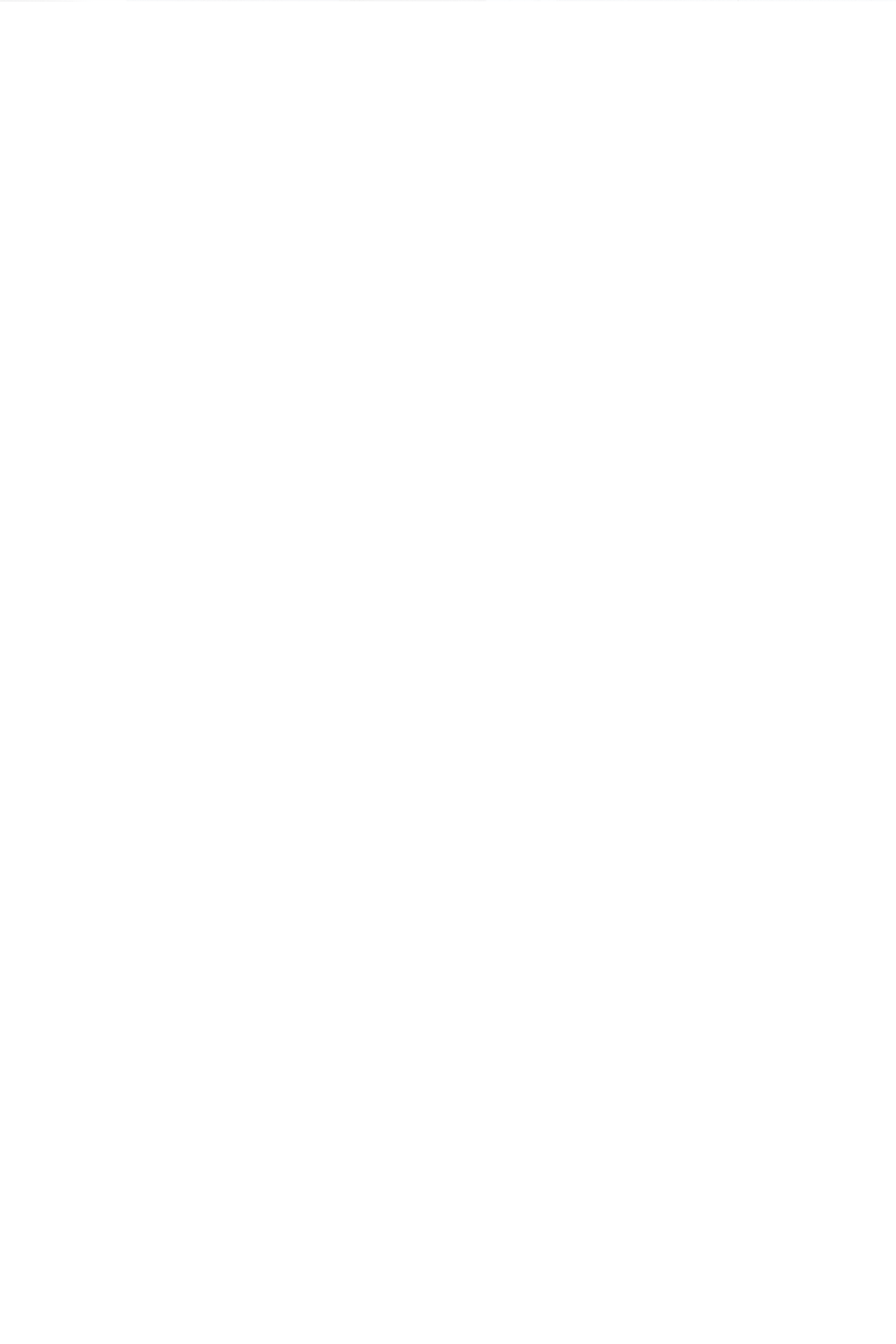
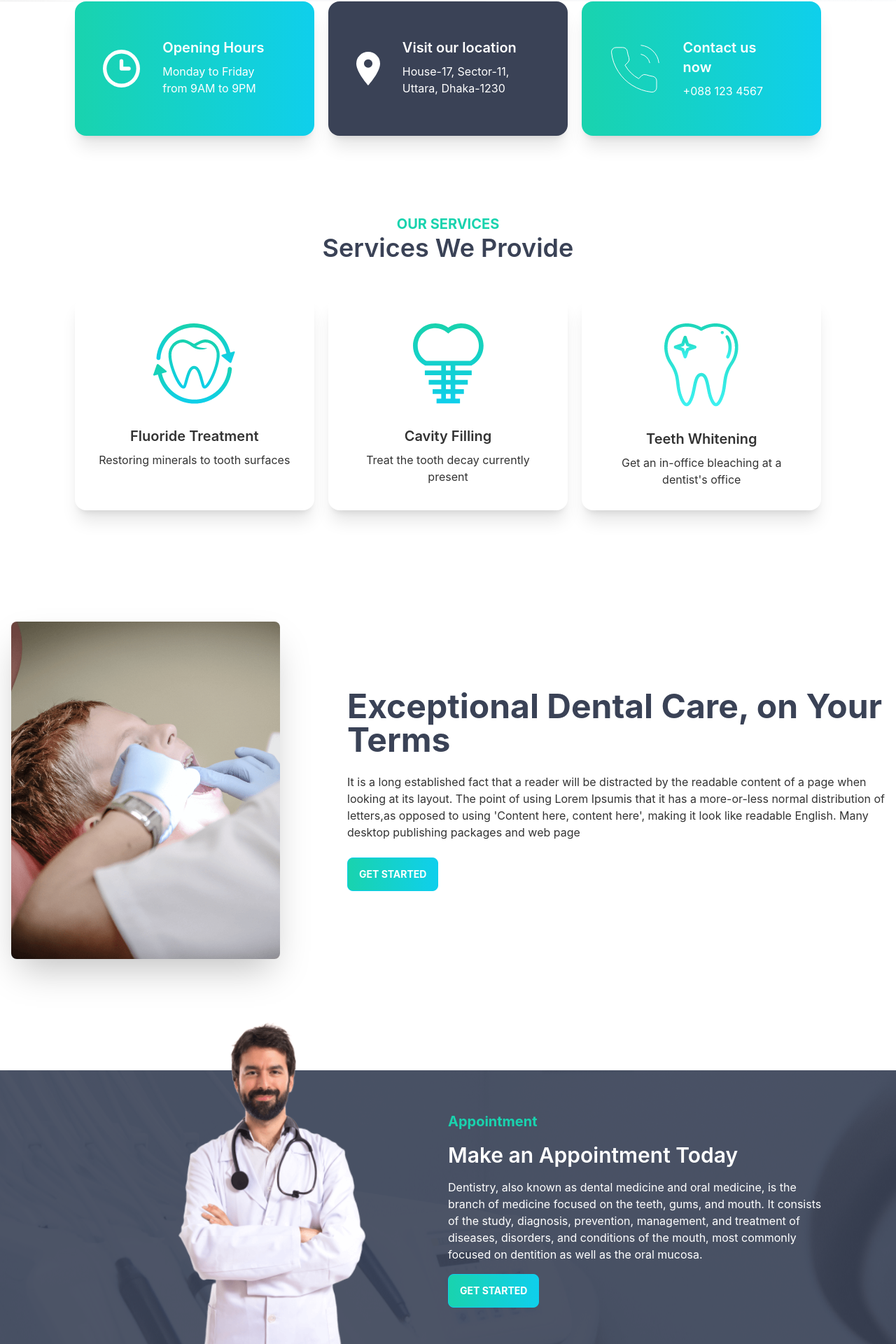
Before and after one commit to wali55/doctors-portal-client, a React (Create React App) app: page / in a window 1280 px wide. Shown: the part 862-2782 px from the top of the page at 70% size. Before the commit the page ends 864 px from the top, so only its background shows below. Built offline with nearby package versions, Linux system fonts and the light colour scheme.

Commit message:
testimonial

```diff
--- a/src/Pages/Home/Banner.js
+++ b/src/Pages/Home/Banner.js
@@ -10,7 +10,7 @@
           class="max-w-lg ml-5 rounded-lg shadow-2xl"
         />
         <div>
-          <h1 class="text-5xl font-bold">Your New Smile Starts Here</h1>
+          <h1 class="text-5xl font-bold text-accent">Your New Smile Starts Here</h1>
           <p class="py-6">
           Dentistry, also known as dental medicine and oral medicine, is the branch of medicine focused on the teeth, gums, and mouth.
           </p>
--- /dev/null
+++ b/src/Pages/Home/Care.js
@@ -0,0 +1,24 @@
+import React from "react";
+import treatment from '../../assets/images/treatment.png';
+
+const Care = () => {
+  return (
+    <div class="hero min-h-screen">
+      <div class="hero-content flex-col lg:flex-row">
+        <img
+          src={treatment}
+          class="max-w-sm mr-20 rounded-lg shadow-2xl"
+        />
+        <div>
+          <h1 class="text-5xl font-bold text-accent">Exceptional Dental Care, on Your Terms</h1>
+          <p class="py-6">
+          It is a long established fact that a reader will be distracted by the readable content of a page when looking at its layout. The point of using Lorem Ipsumis that it has a more-or-less normal distribution of letters,as opposed to using 'Content here, content here', making it look like readable English. Many desktop publishing packages and web page
+          </p>
+          <button class="btn btn-primary uppercase text-white font-bold bg-gradient-to-r from-secondary to-primary">Get Started</button>
+        </div>
+      </div>
+    </div>
+  );
+};
+
+export default Care;
--- a/src/Pages/Home/Home.js
+++ b/src/Pages/Home/Home.js
@@ -1,10 +1,20 @@
 import React from 'react';
 import Banner from './Banner';
+import Care from './Care';
+import Info from './Info';
+import MakeAppointment from './MakeAppointment';
+import Services from './Services';
+import Testimonials from './Testimonials';
 
 const Home = () => {
     return (
         <div>
             <Banner></Banner>
+            <Info></Info>
+            <Services></Services>
+            <Care></Care>
+            <MakeAppointment></MakeAppointment>
+            <Testimonials></Testimonials>
         </div>
     );
 };
--- a/src/Pages/Home/Info.js
+++ b/src/Pages/Home/Info.js
@@ -1,9 +1,15 @@
 import React from 'react';
+import InfoCard from './InfoCard';
+import clock from '../../assets/icons/clock.svg';
+import marker from '../../assets/icons/marker.svg';
+import phone from '../../assets/icons/phone.svg';
 
 const Info = () => {
     return (
-        <div>
-
+        <div className="grid grid-cols-1 lg:grid-cols-3 gap-5 w-10/12 mx-auto">
+            <InfoCard cardTitle="Opening Hours" cardDes="Monday to Friday from 9AM to 9PM" bgColor="bg-gradient-to-r from-secondary to-primary" img={clock}></InfoCard>
+            <InfoCard cardTitle="Visit our location" cardDes="House-17, Sector-11, Uttara, Dhaka-1230" bgColor="bg-accent" img={marker}></InfoCard>
+            <InfoCard cardTitle="Contact us now" cardDes="+088 123 4567" bgColor="bg-gradient-to-r from-secondary to-primary" img={phone}></InfoCard>
         </div>
     );
 };
--- /dev/null
+++ b/src/Pages/Home/InfoCard.js
@@ -0,0 +1,17 @@
+import React from "react";
+
+const InfoCard = ({img, cardTitle, cardDes, bgColor}) => {
+  return (
+    <div class={`card lg:card-side shadow-xl p-5 ${bgColor}`}>
+      <figure className="pl-5">
+        <img src={img} alt="Album" />
+      </figure>
+      <div class="card-body text-white">
+        <h2 class="card-title">{cardTitle}</h2>
+        <p>{cardDes}</p>
+      </div>
+    </div>
+  );
+};
+
+export default InfoCard;
--- /dev/null
+++ b/src/Pages/Home/MakeAppointment.js
@@ -0,0 +1,33 @@
+import React from "react";
+import doctor from "../../assets/images/doctor.png";
+import appointment from "../../assets/images/appointment.png";
+
+const MakeAppointment = () => {
+  return (
+    <section style={{ background: `url(${appointment})` }}>
+      <div className="flex w-10/12 mx-auto justify-center items-center lg:p-0 sm:p-7">
+        <div className="flex-1 hidden lg:block">
+          <img className="mt-[-120px]" src={doctor} alt="" />
+        </div>
+        <div className="flex-1">
+          <h3 className="text-xl text-secondary font-bold mb-4">Appointment</h3>
+          <h2 className="text-3xl font-semibold text-white mb-4">
+            Make an Appointment Today
+          </h2>
+          <p className="text-white mb-4">
+            Dentistry, also known as dental medicine and oral medicine, is the
+            branch of medicine focused on the teeth, gums, and mouth. It
+            consists of the study, diagnosis, prevention, management, and
+            treatment of diseases, disorders, and conditions of the mouth, most
+            commonly focused on dentition as well as the oral mucosa.
+          </p>
+          <button class="btn btn-primary uppercase text-white font-bold bg-gradient-to-r from-secondary to-primary mb-4">
+            Get Started
+          </button>
+        </div>
+      </div>
+    </section>
+  );
+};
+
+export default MakeAppointment;
--- /dev/null
+++ b/src/Pages/Home/Review.js
@@ -0,0 +1,25 @@
+import React from "react";
+
+const Review = ({ review }) => {
+  const { name, description, img, location } = review;
+  return (
+    <div className="card lg:max-w-lg bg-base-100 shadow-xl">
+      <div className="card-body">
+        <p className="mb-4">{description}</p>
+        <div className="flex items-center">
+          <div class="avatar mr-3">
+            <div class="w-16 rounded-full ring ring-primary ring-offset-base-100 ring-offset-2">
+              <img src={img} alt="" />
+            </div>
+          </div>
+          <div>
+            <h4 className="text-xl font-semibold">{name}</h4>
+            <p>{location}</p>
+          </div>
+        </div>
+      </div>
+    </div>
+  );
+};
+
+export default Review;
--- /dev/null
+++ b/src/Pages/Home/Service.js
@@ -0,0 +1,22 @@
+import React from "react";
+
+const Service = ({service}) => {
+    const {name, description, img} = service;
+  return (
+    <div className="card lg:max-w-lg bg-base-100 shadow-xl">
+      <figure className="px-10 pt-10">
+        <img
+          src={img}
+          alt="Shoes"
+          className="rounded-xl"
+        />
+      </figure>
+      <div className="card-body items-center text-center">
+        <h2 className="card-title">{name}</h2>
+        <p>{description}</p>
+      </div>
+    </div>
+  );
+};
+
+export default Service;
--- /dev/null
+++ b/src/Pages/Home/Services.js
@@ -0,0 +1,46 @@
+import React from "react";
+import fluoride from "../../assets/images/fluoride.png";
+import cavity from "../../assets/images/cavity.png";
+import whitening from "../../assets/images/whitening.png";
+import Service from "./Service";
+
+const Services = () => {
+    const services = [
+        {
+            _id: 1,
+            name: "Fluoride Treatment",
+            description: "Restoring minerals to tooth surfaces",
+            img: fluoride
+        },
+        {
+            _id: 2,
+            name: "Cavity Filling",
+            description: "Treat the tooth decay currently present",
+            img: cavity
+        },
+        {
+            _id: 3,
+            name: "Teeth Whitening",
+            description: "Get an in-office bleaching at a dentist's office",
+            img: whitening
+        }
+    ];
+  return (
+    <div className="mt-28">
+      <div className="text-center">
+        <h3 className="text-secondary font-bold text-xl">OUR SERVICES</h3>
+        <h2 className="font-semibold text-4xl text-accent">Services We Provide</h2>
+      </div>
+      <div className="grid grid-cols-1 md:grid-cols-2 lg:grid-cols-3 gap-5 w-10/12 mx-auto mt-12">
+        {
+            services.map(service => <Service
+            key={service._id}
+            service={service}
+            ></Service>)
+        }
+      </div>
+    </div>
+  );
+};
+
+export default Services;
--- /dev/null
+++ b/src/Pages/Home/Testimonials.js
@@ -0,0 +1,57 @@
+import React from 'react';
+import quote from '../../assets/icons/quote.svg';
+import poeple1 from '../../assets/images/people1.png';
+import poeple2 from '../../assets/images/people2.png';
+import poeple3 from '../../assets/images/people3.png';
+import Review from './Review';
+
+const Testimonials = () => {
+    const reviews = [
+        {
+            _id: 1,
+            name: 'Wilson Harry',
+            description: 'I had pain and discomfort in my teeth. With the right treatment I am able to back to my regular life. I am very happy now.',
+            img: poeple1,
+            location: 'Mirpur'
+        },
+        {
+            _id: 2,
+            name: 'Kate Harry',
+            description: 'I had sharp pain in my wisdom tooth for 3-4 days. I quickly make an appointment. I had to remove my tooth surgically.',
+            img: poeple2,
+            location: 'Uttara'
+        },
+        {
+            _id: 3,
+            name: 'Jane Harries',
+            description: 'I had cavity problem in my tooth. I make an appointment. They gave me a full checkup. After that they remove the cavity.',
+            img: poeple3,
+            location: 'Banani'
+        },
+    ];
+    return (
+        <section className="my-20">
+            <div className="flex justify-between w-11/12 mx-auto">
+                <div>
+                    <h4 className="text-xl text-secondary font-bold">
+                        Testimonials
+                    </h4>
+                    <h2 className="text-3xl font-semibold text-accent">What Our Patients Says</h2>
+                </div>
+                <div>
+                    <img src={quote} className="w-24 lg:w-48" alt="" />
+                </div>
+            </div>
+            <div className="grid grid-cols-1 md:grid-cols-2 lg:grid-cols-3 gap-5 w-10/12 mx-auto mt-12">
+                {
+                    reviews.map(review => <Review
+                    keys={review.id}
+                    review={review}
+                    ></Review>)
+                }
+            </div>
+        </section>
+    );
+};
+
+export default Testimonials;
```
